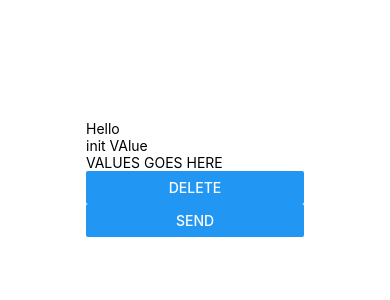
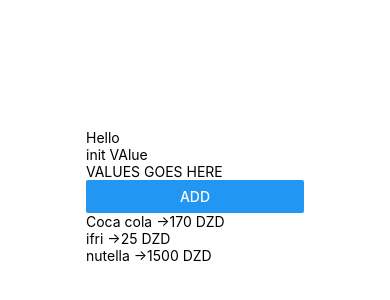
Before and after one commit to ilies-space/React-Native-Redux-Practice, a React Native app: screen / in a window 390 px wide. Shown: the part 244-544 px from the top of the page. Built offline with nearby package versions, Linux system fonts and the light colour scheme.

Commit message:
Displaying array list

```diff
--- a/App.js
+++ b/App.js
@@ -12,6 +12,11 @@ export default function App() {
 
   const initialState = {
     name: "init VAlue ",
+    AllProducts: [
+      { ProductName: "Coca cola", ProductPrice: 170 },
+      { ProductName: "ifri", ProductPrice: 25 },
+      { ProductName: "nutella", ProductPrice: 1500 },
+    ],
   };
   //---
   //fucntions goes here :
@@ -24,7 +29,7 @@ export default function App() {
       case "deleteValue":
         return { name: "" };
 
-      case "send":
+      case "add":
         console.log(action.value);
 
       default:
@@ -51,5 +56,6 @@ const styles = StyleSheet.create({
     backgroundColor: "#fff",
     alignItems: "center",
     justifyContent: "center",
+    paddingTop: 36,
   },
 });
--- a/screen2.js
+++ b/screen2.js
@@ -1,17 +1,15 @@
 import React, { Component, useState } from "react";
-import { View, Text, TextInput, Button } from "react-native";
+import { View, Text, TextInput, Button, TouchableOpacity } from "react-native";
 import { connect } from "react-redux";
 
 class AnotherScreen extends Component {
-  // constructor(props) {
-  //   super(props);
-  //   this.state = {
-  //     count: 13,
-  //   };
-  // }
+  state = {
+    TextInputValue: "",
+  };
 
-  onCHangeHandler = (x) => {
-    this.setState({ count: x });
+  updateValue = (x) => {
+    this.state.TextInputValue = x;
+    console.log(this.state.TextInputValue);
   };
 
   render() {
@@ -21,14 +19,26 @@ class AnotherScreen extends Component {
         <Text>{this.props.name}</Text>
         <TextInput
           placeholder={"VALUES GOES HERE"}
-          onChangeText={(value) => this.props.updateValue(value)}
+          onChangeText={(value) => this.updateValue(value)}
         />
-        <Button title="delete" on onPress={() => this.props.delete()} />
         <Button
-          title="send"
+          title="add"
           on
-          onPress={() => this.props.send("Hello World")}
+          onPress={() => this.props.add(this.state.TextInputValue)}
         />
+
+        <View style={{ flex: 1 }}>
+          {this.props.AllProducts.map((data, key) => {
+            return (
+              <TouchableOpacity key={key} onPress={() => itemPressHandler()}>
+                <Text>
+                  {data.ProductName} ->
+                  {data.ProductPrice + " DZD"}
+                </Text>
+              </TouchableOpacity>
+            );
+          })}
+        </View>
       </View>
     );
   }
@@ -37,14 +47,14 @@ class AnotherScreen extends Component {
 function mapStateToProps(state) {
   return {
     name: state.name,
+    AllProducts: state.AllProducts,
   };
 }
 
 function mapDispatchToProps(dispatch) {
   return {
-    updateValue: () => dispatch({ type: "update_Value" }),
     delete: () => dispatch({ type: "deleteValue" }),
-    send: (value) => dispatch({ type: "send", value }),
+    add: (value) => dispatch({ type: "add", value }),
   };
 }
 
```
